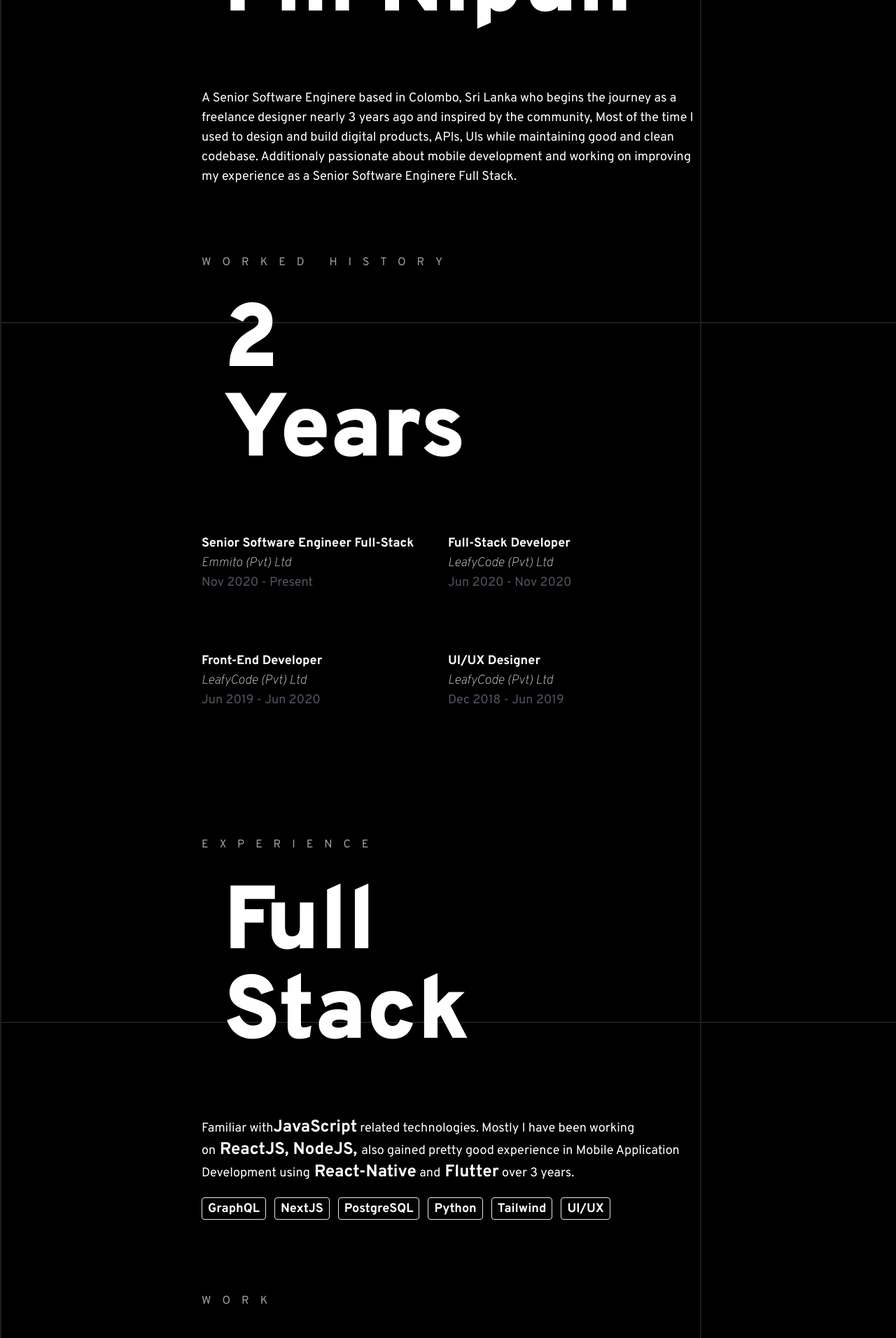
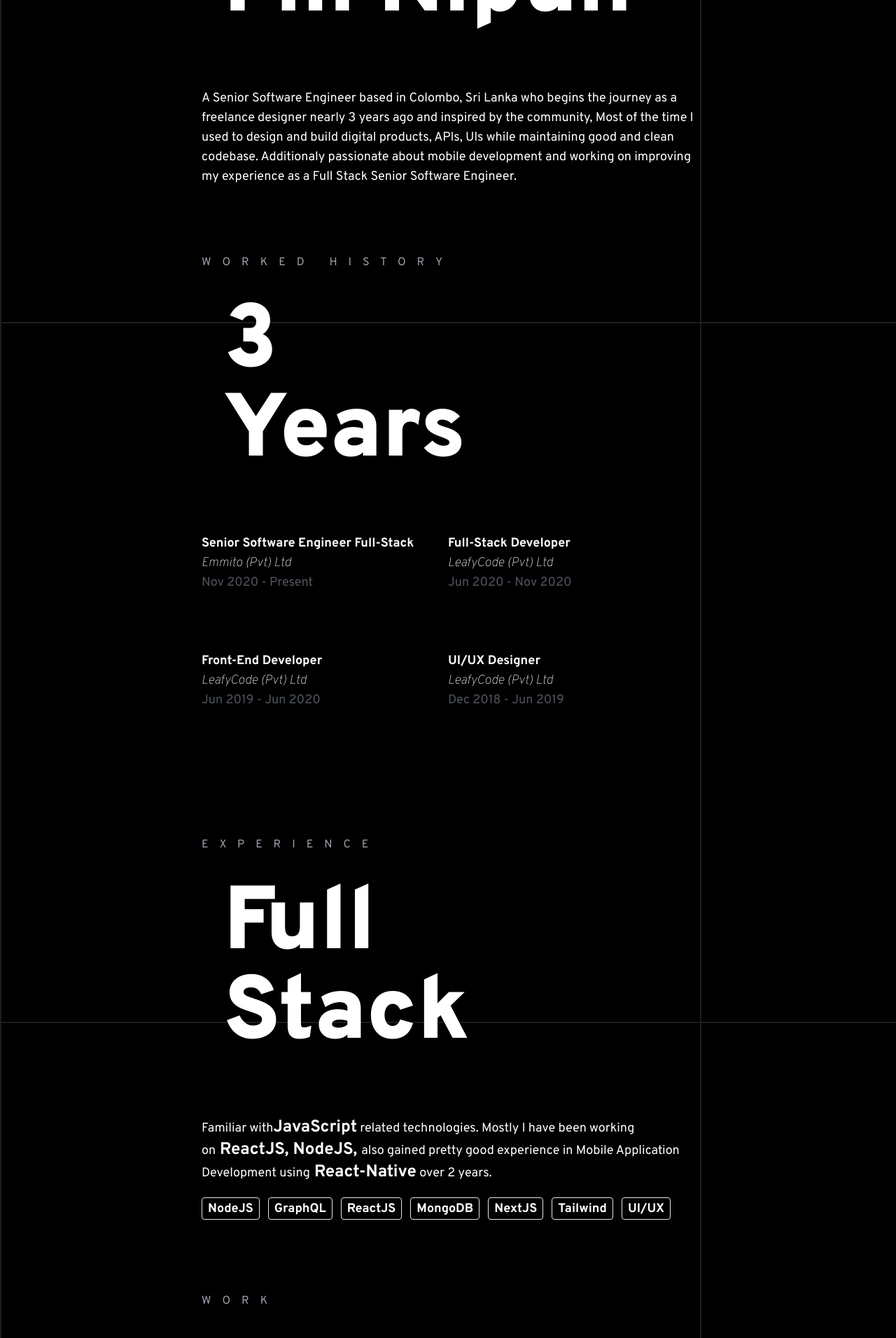
Before and after one commit to nipunravisara/nipunravisara.io, a React (Create React App) app: page / in a window 1280 px wide. Shown: the part 540-2452 px from the top of the page at 70% size. Built offline with nearby package versions, Linux system fonts and the light colour scheme.

Commit message:
Experice update

```diff
--- a/src/Views/About.jsx
+++ b/src/Views/About.jsx
@@ -10,13 +10,13 @@ const About = () => {
       content={
         <>
           <p className="leading-relaxed text-sm md:text-lg">
-            A Senior Software Enginere based in Colombo, Sri Lanka who begins
+            A Senior Software Engineer based in Colombo, Sri Lanka who begins
             the journey as a freelance designer nearly 3 years ago and inspired
             by the community, Most of the time I used to design and build
             digital products, APIs, UIs while maintaining good and clean
             codebase. Additionaly passionate about mobile development and
-            working on improving my experience as a Senior Software Enginere
-            Full Stack.
+            working on improving my experience as a Full Stack Senior Software
+            Engineer.
           </p>
         </>
       }
--- a/src/Views/Experience.jsx
+++ b/src/Views/Experience.jsx
@@ -19,22 +19,24 @@ const Experience = () => {
               </span>
               also gained pretty good experience in Mobile Application
               Development using
-              <span className="text-2xl font-bold"> React-Native</span> and
-              <span className="text-2xl font-bold">&nbsp;Flutter</span> over 3
+              <span className="text-2xl font-bold"> React-Native</span> over 2
               years.
             </p>
             <div className="flex flex-row flex-wrap mt-5 ">
               <p className="leading-relaxed text-sm md:text-lg font-bold mr-3 mb-2 pl-2 pr-2 pt-0.5 w-min border rounded">
+                NodeJS
+              </p>
+              <p className="leading-relaxed text-sm md:text-lg font-bold mr-3 mb-2 pl-2 pr-2 pt-0.5 w-min border rounded">
                 GraphQL
               </p>
               <p className="leading-relaxed text-sm md:text-lg font-bold mr-3 mb-2 pl-2 pr-2 pt-0.5 w-min border rounded">
-                NextJS
+                ReactJS
               </p>
               <p className="leading-relaxed text-sm md:text-lg font-bold mr-3 mb-2 pl-2 pr-2 pt-0.5 w-min border rounded">
-                PostgreSQL
+                MongoDB
               </p>
               <p className="leading-relaxed text-sm md:text-lg font-bold mr-3 mb-2 pl-2 pr-2 pt-0.5 w-min border rounded">
-                Python
+                NextJS
               </p>
               <p className="leading-relaxed text-sm md:text-lg font-bold mr-3 mb-2 pl-2 pr-2 pt-0.5 w-min border rounded">
                 Tailwind
--- a/src/Views/WorkHistory.jsx
+++ b/src/Views/WorkHistory.jsx
@@ -7,7 +7,7 @@ const WorkHistory = () => {
     <>
       <SectionLayout
         title="Worked History"
-        subTitleOne="2"
+        subTitleOne="3"
         subTitleTwo="Years"
         content={
           <>
```
